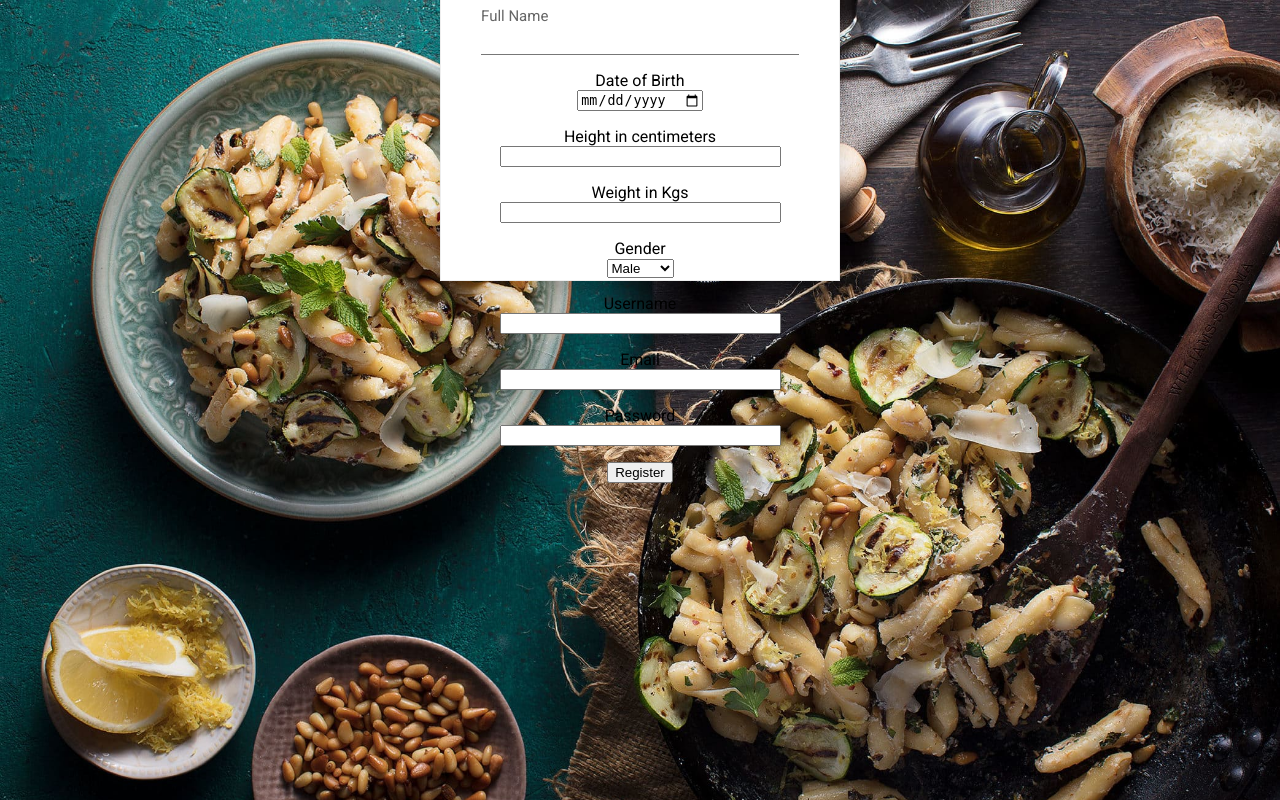
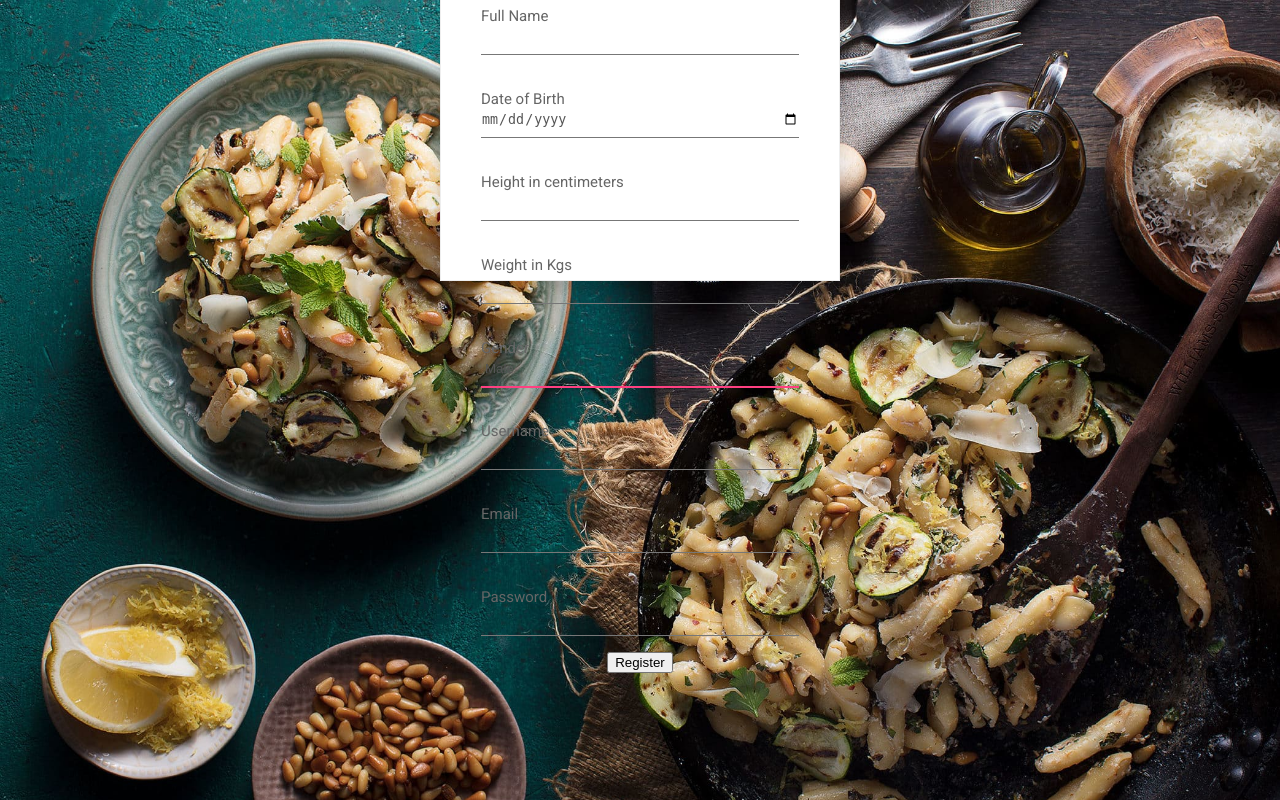
Before and after one commit to simransirsat/Abbiocco, a Flask app: page /register in a window 1280 px wide. Run offline with Flask 2, Linux system fonts and the light colour scheme; some libraries are stand-ins or nearby versions.

Commit message:
Trying css

```diff
--- a/app/templates/register.html
+++ b/app/templates/register.html
@@ -21,55 +21,55 @@
         <span style="color: red;">[{{ error }}]</span>
         {% endfor %}
     </div>
-     <p>
-        {{ form.dob.label }}<br>
-        {{ form.dob(size=32) }}<br>
+    <div class="form-group">
+        {{ form.dob.label(class_='form-label')  }}<br>
+        {{ form.dob(size=32, class_='form-control') }}<br>
         {% for error in form.dob.errors %}
         <span style="color: red;">[{{ error }}]</span>
         {% endfor %}
-     </p>
-     <p>
-        {{ form.height.label }}<br>
-        {{ form.height(size=32) }}<br>
+    </div>
+    <div class="form-group">
+        {{ form.height.label(class_='form-label')  }}<br>
+        {{ form.height(size=32, class_='form-control') }}<br>
         {% for error in form.height.errors %}
         <span style="color: red;">[{{ error }}]</span>
         {% endfor %}
-    </p>
-    <p>
-        {{ form.weight.label }}<br>
-        {{ form.weight(size=32) }}<br>
+    </div>
+    <div class="form-group">
+        {{ form.weight.label(class_='form-label')  }}<br>
+        {{ form.weight(size=32, class_='form-control') }}<br>
         {% for error in form.weight.errors %}
         <span style="color: red;">[{{ error }}]</span>
         {% endfor %}
-    </p>
-    <p>
-        {{ form.gender.label }}<br>
-        {{ form.gender}}<br>
+    </div>
+    <div class="form-group">
+        {{ form.gender.label(class_='form-label')  }}<br>
+        {{ form.gender(class_='form-control')}}<br>
         {% for error in form.gender.errors %}
         <span style="color: red;">[{{ error }}]</span>
         {% endfor %}
-    </p>
-      <p>
-          {{ form.username.label }}<br>
-          {{ form.username(size=32) }}<br>
+    </div>
+    <div class="form-group">
+          {{ form.username.label(class_='form-label')  }}<br>
+          {{ form.username(size=32, class_='form-control') }}<br>
           {% for error in form.username.errors %}
           <span style="color: red;">[{{ error }}]</span>
           {% endfor %}
-      </p>
-      <p>
-          {{ form.email.label }}<br>
-          {{ form.email(size=32) }}<br>
+        </div>
+        <div class="form-group">
+          {{ form.email.label(class_='form-label')  }}<br>
+          {{ form.email(size=32, class_='form-control') }}<br>
           {% for error in form.email.errors %}
           <span style="color: red;">[{{ error }}]</span>
           {% endfor %}
-      </p>
-      <p>
-          {{ form.password.label }}<br>
-          {{ form.password(size=32) }}<br>
+        </div>
+        <div class="form-group">
+          {{ form.password.label(class_='form-label')  }}<br>
+          {{ form.password(size=32, class_='form-control') }}<br>
           {% for error in form.password.errors %}
           <span style="color: red;">[{{ error }}]</span>
           {% endfor %}
-      </p>
+        </div>
 
       <p>{{ form.submit() }}</p>
   </form>
```
